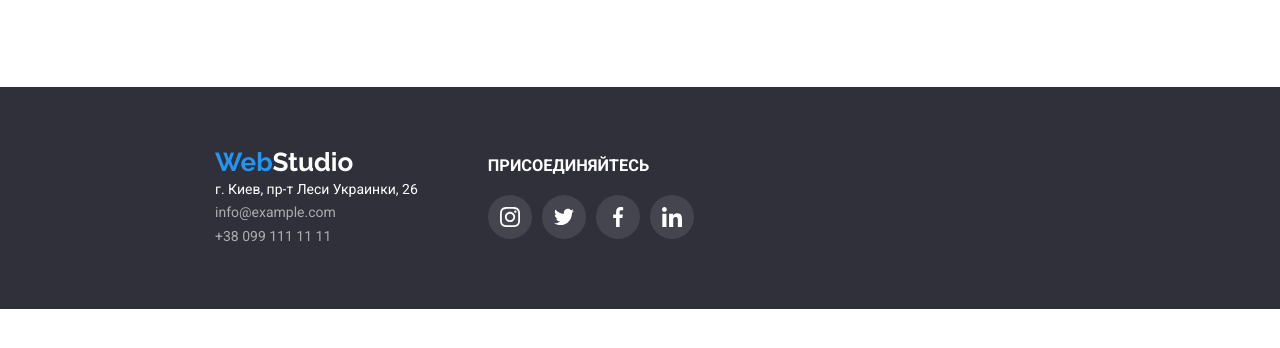
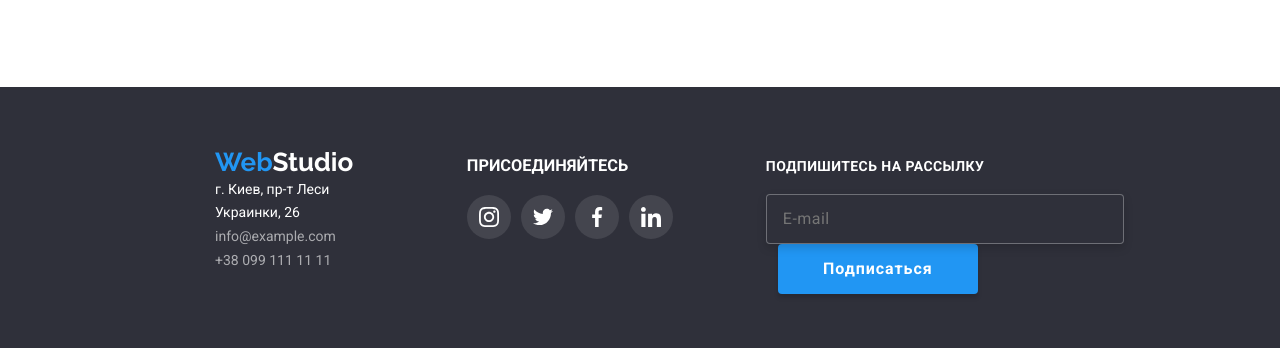
Before and after one commit to SuDenDimon/-goit-markup-hw-06, a plain HTML site: page index.html in a window 1280 px wide. Shown: the part 2877-3225 px from the top of the page. Before the commit the page ends 3186 px from the top, so only its background shows below. Drawn offline with nearby package versions, Linux system fonts and the light colour scheme.

Commit message:
ох уж этот гит

```diff
--- a/css/styles.css
+++ b/css/styles.css
@@ -663,3 +663,54 @@ header .logo {
 .icon-close.is-hidden {
   pointer-events: none;
 }
+.form-sub {
+  padding-left: 93px;
+}
+label {
+  display: flex;
+  flex-direction: column;
+  padding-bottom: 20px;
+}
+.subscription {
+  font-family: Roboto;
+  font-style: normal;
+  font-weight: bold;
+  font-size: 14px;
+  line-height: 16px;
+  letter-spacing: 0.03em;
+  text-transform: uppercase;
+  color: #fff;
+}
+.input-sub {
+  width: 358px;
+  height: 50px;
+  border-color: #2196F3;
+  border: 1px solid rgba(255, 255, 255, 0.3);
+  filter: drop-shadow(0px 4px 4px rgba(0, 0, 0, 0.15));
+  border-radius: 4px;
+  background: #2F303A;
+  padding-left: 16px;
+  font-family: Roboto;
+  font-style: normal;
+  font-weight: normal;
+  font-size: 16px;
+  line-height: 20px;
+  letter-spacing: 0.03em;
+  color: #fff;
+
+}
+.button-sub {
+  margin-left: 12px;
+  width: 200px;
+  height: 50px;
+  font-family: Roboto;
+  font-style: normal;
+  font-weight: bold;
+  font-size: 16px;
+  line-height: 30px;
+  background: #2196F3;
+  box-shadow: 0px 4px 4px rgba(0, 0, 0, 0.15);
+  border-radius: 4px;
+  letter-spacing: 0.06em;
+  color: #FFFFFF;
+}
--- a/index.html
+++ b/index.html
@@ -414,6 +414,11 @@
             </li>
           </ul>
         </div>
+        <form class="form-sub" action="">
+          <label for="subscription" class="subscription">ПОДПИШИТЕСЬ НА РАССЫЛКУ</label>
+          <input type="email" name="подписка на канал" class="input-sub" id="subscription" placeholder="E-mail"/>
+          <button class="button-sub" type="submit">Подписаться</button>
+        </form>
       </div>
     </footer>
     <div class="backdrop is-hidden" data-modal>
```
Also changed, not shown: images/icon send.svg (added).
